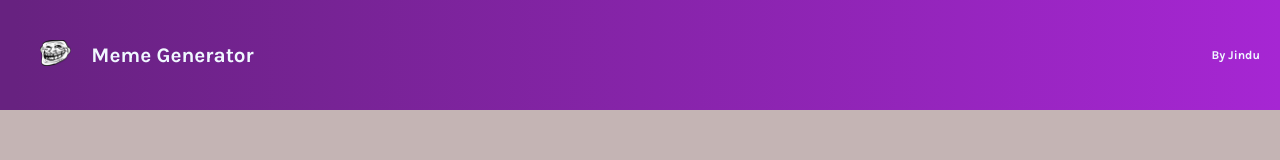
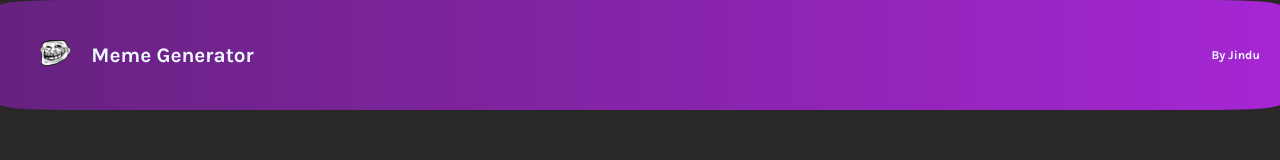
Before and after one commit to jindudimuna/meme-generator, a React (Create React App) app: page / in a window 1280 px wide. Shown: the top 160 px of the page. Built offline with nearby package versions, Linux system fonts and the light colour scheme.

Commit message:
new skin

```diff
--- a/src/App.css
+++ b/src/App.css
@@ -1,6 +1,6 @@
 .App {
   text-align: center;
-  background-color: rgb(196, 180, 180);
+  background-color: rgb(41, 39, 39);
 }
 .App-logo {
   height: 40vmin;
@@ -39,6 +39,7 @@
   align-items: center;
   background: linear-gradient(to right, #672280 1.18%, #A626D3 100%);
   padding: 20px;
+  border-radius:5%;
 
 }
 
```
